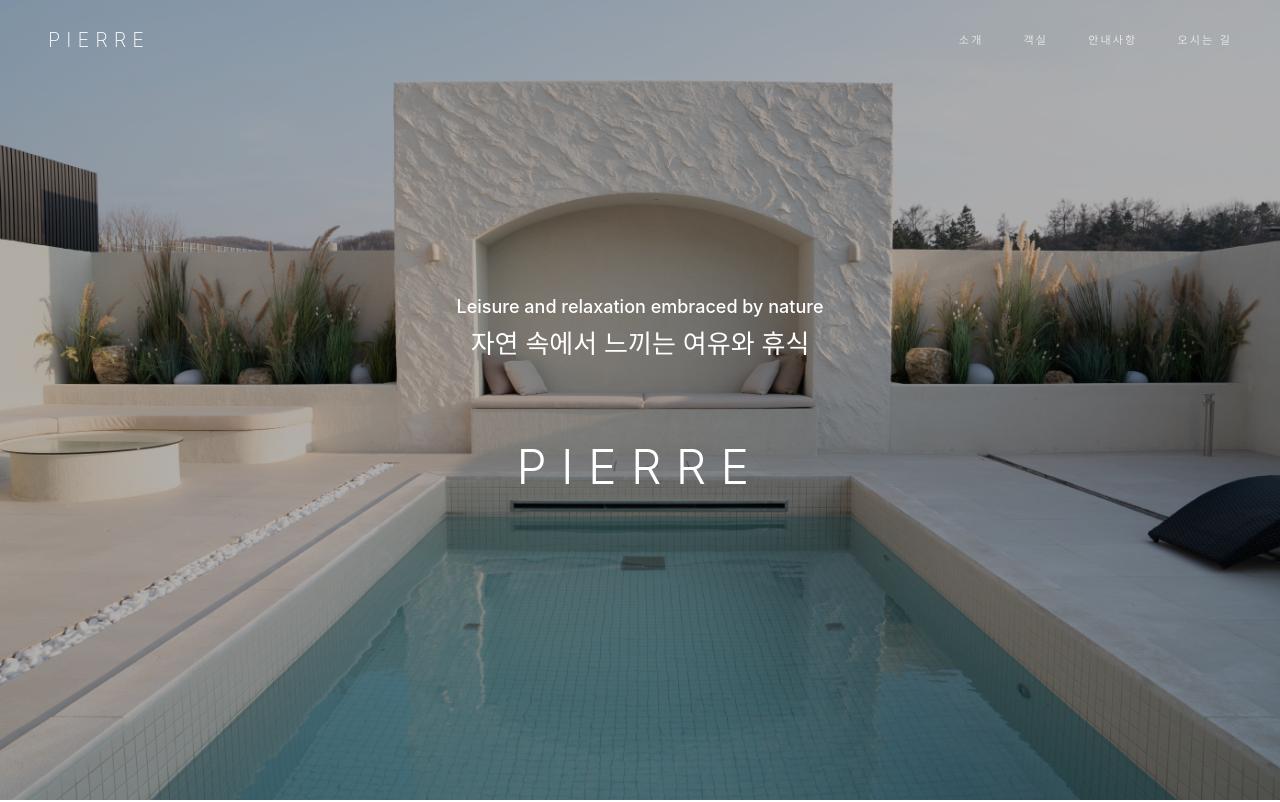
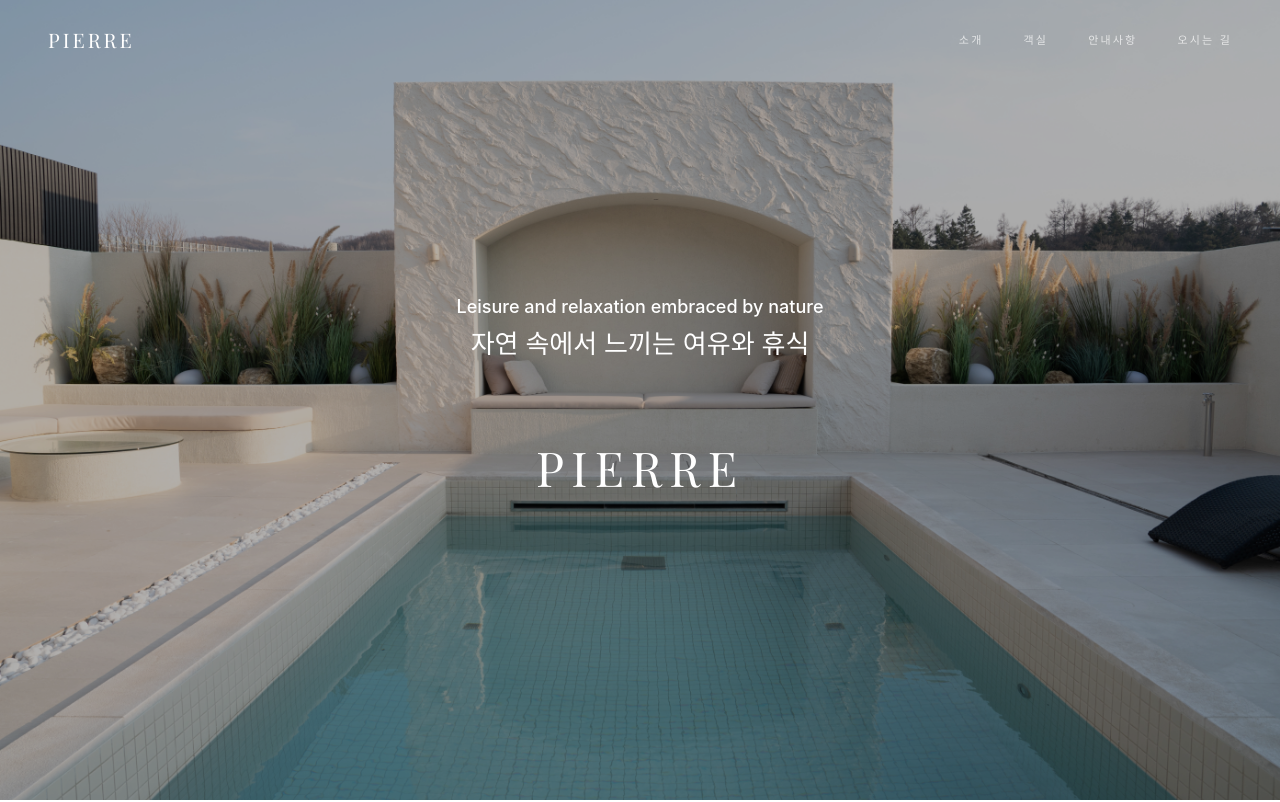
Before and after one commit to gustn0117/pierre-stay, a Next.js app: page / in a window 1280 px wide. Shown: the top 802 px of the page. Built offline with nearby package versions, Linux system fonts and the light colour scheme.

Commit message:
Change PIERRE logo font to Playfair Display serif
- Matches client logo reference (Didone/high-contrast serif)
- Applied to Header, Footer, and Hero logo text

Co-Authored-By: Claude Opus 4.6 (1M context) <noreply@anthropic.com>

```diff
--- a/src/app/globals.css
+++ b/src/app/globals.css
@@ -17,6 +17,7 @@
     system-ui, Roboto, "Helvetica Neue", "Segoe UI", "Apple SD Gothic Neo",
     "Noto Sans KR", "Malgun Gothic", sans-serif;
   --font-serif: "Noto Serif KR", Georgia, "Times New Roman", serif;
+  --font-logo: "Playfair Display", Georgia, "Times New Roman", serif;
 }
 
 html {
--- a/src/app/layout.tsx
+++ b/src/app/layout.tsx
@@ -16,6 +16,11 @@ export default function RootLayout({
 }>) {
   return (
     <html lang="ko" className="h-full antialiased">
+      <head>
+        <link rel="preconnect" href="https://fonts.googleapis.com" />
+        <link rel="preconnect" href="https://fonts.gstatic.com" crossOrigin="anonymous" />
+        <link href="https://fonts.googleapis.com/css2?family=Playfair+Display:wght@400;500;600;700&display=swap" rel="stylesheet" />
+      </head>
       <body className="min-h-full flex flex-col">
         <Header />
         <main className="flex-1">{children}</main>
--- a/src/app/page.tsx
+++ b/src/app/page.tsx
@@ -21,7 +21,7 @@ function Hero() {
         </p>
         {/* Logo placeholder */}
         <div className="mx-auto flex items-center justify-center" style={{ width: 335, height: 80 }}>
-          <span className="text-5xl font-light tracking-[0.3em] text-white">PIERRE</span>
+          <span className="text-5xl font-logo tracking-[0.15em] text-white">PIERRE</span>
         </div>
       </div>
     </section>
--- a/src/components/Footer.tsx
+++ b/src/components/Footer.tsx
@@ -12,7 +12,7 @@ export default function Footer() {
         <div className="grid grid-cols-1 md:grid-cols-12 gap-12">
           {/* Brand */}
           <div className="md:col-span-5">
-            <p className="text-3xl tracking-[0.35em] text-white font-extralight mb-3">
+            <p className="text-3xl tracking-[0.15em] text-white font-logo mb-3">
               PIERRE
             </p>
             <div className="w-8 h-px bg-warm-700 mb-5" />
--- a/src/components/Header.tsx
+++ b/src/components/Header.tsx
@@ -31,7 +31,7 @@ export default function Header() {
         <div className="flex items-center justify-between h-16 md:h-20">
           <a
             href="#"
-            className={`text-xl tracking-[0.3em] font-extralight transition-colors duration-700 ${
+            className={`text-xl tracking-[0.15em] font-logo font-normal transition-colors duration-700 ${
               scrolled ? "text-warm-900" : "text-white"
             }`}
           >
```
